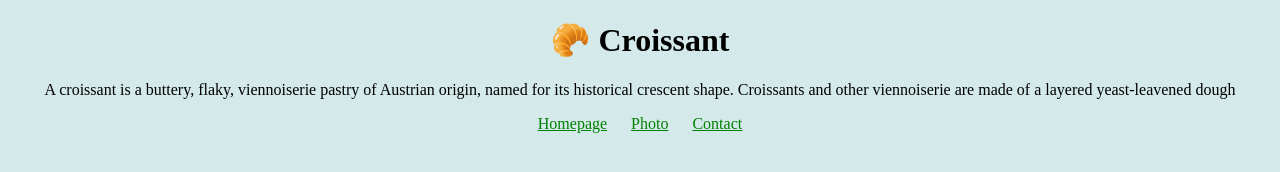
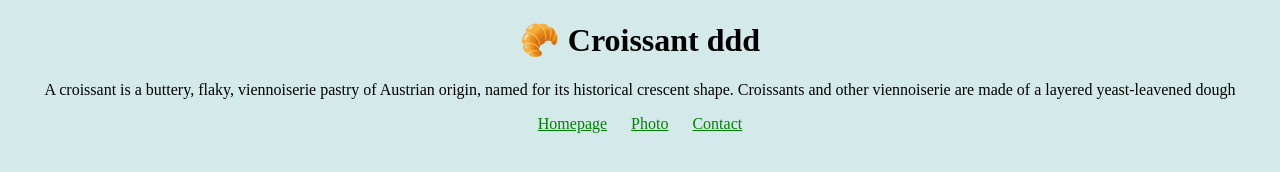
Before and after one commit to Aleksandra2503/Croissant, a plain HTML site: page index.html in a window 1280 px wide. Drawn offline with Linux system fonts and the light colour scheme.

Commit message:
Update index.html
dddd

```diff
--- a/index.html
+++ b/index.html
@@ -8,7 +8,7 @@
     <link rel="stylesheet" href="/src/styles.css" />
 </head>
 <body>
-    <h1>🥐 Croissant</h1>
+    <h1>🥐 Croissant ddd</h1>
     <p>
         A croissant is a buttery, flaky, viennoiserie pastry of Austrian origin,
         named for its historical crescent shape. Croissants and other viennoiserie
```
